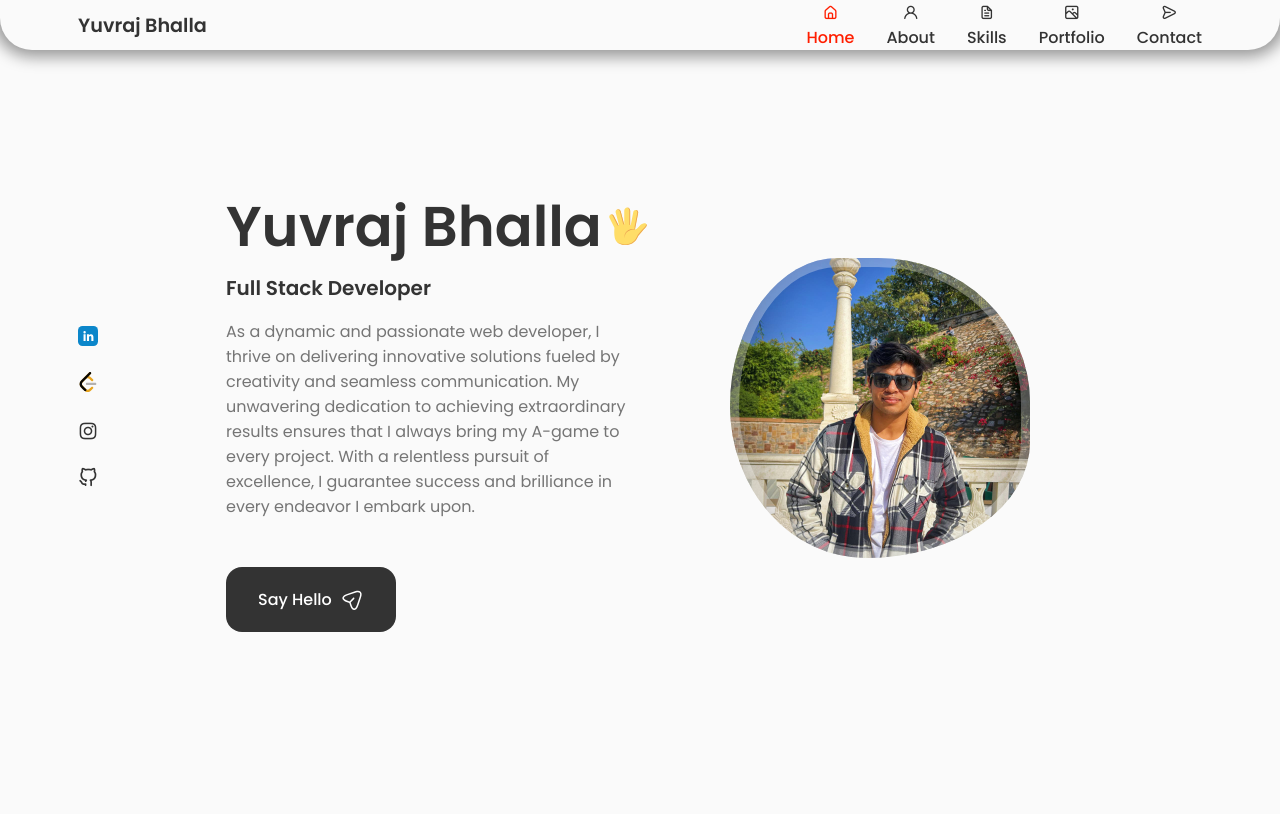
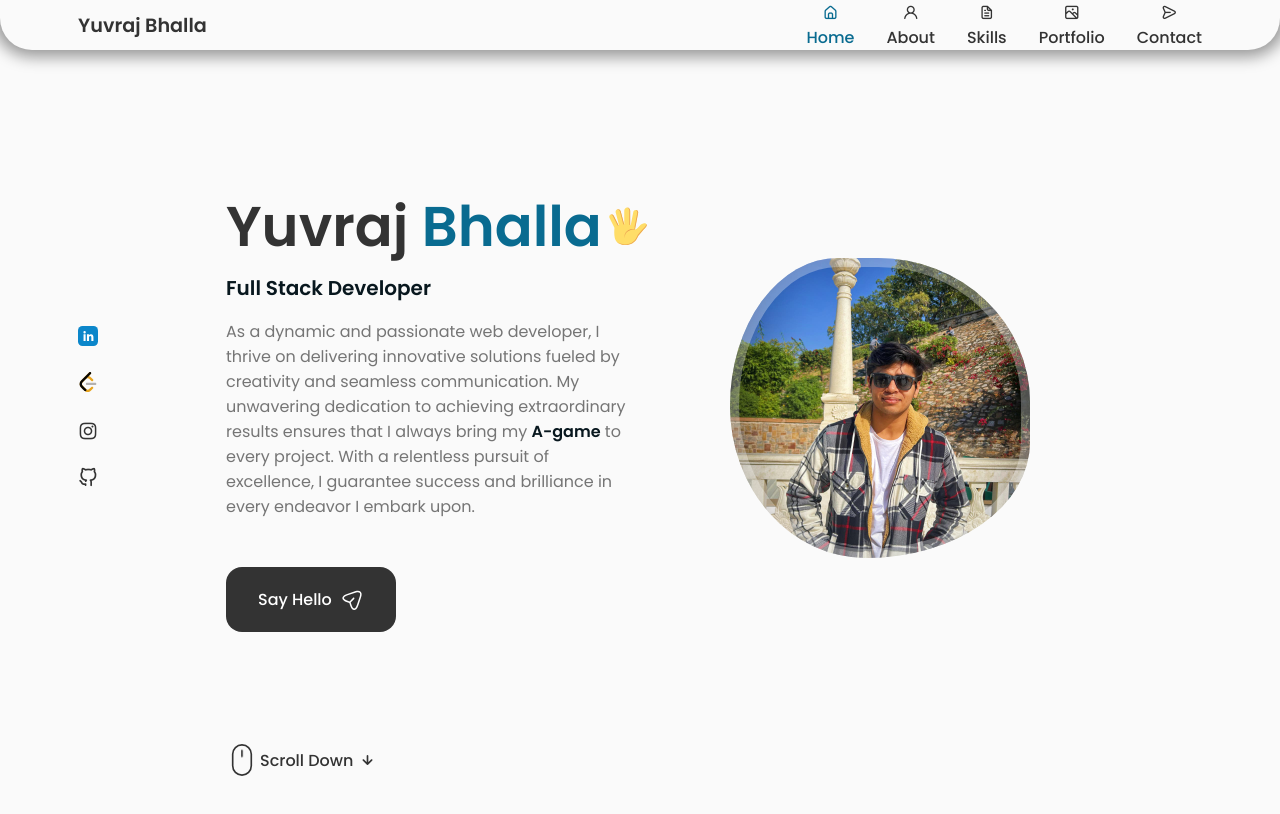
Before and after one commit to Yuvrajbh/Portfolio, a React (Create React App) app in the folder portfolio/: page / in a window 1280 px wide. Built offline with nearby package versions, Linux system fonts and the light colour scheme.

Commit message:
Home section

```diff
--- a/portfolio/src/components/Head/head.css
+++ b/portfolio/src/components/Head/head.css
@@ -42,7 +42,7 @@
 /* ACTIVE LINK */
 .active-link,
 .nav__link:hover{
-    color:rgb(255, 30, 0);
+    color:#096B90;
 }
 .scroll-header{
     box-shadow: 0 -1px 4px rgba(0, 0, 0, 0.15);
--- a/portfolio/src/components/Home/Data.jsx
+++ b/portfolio/src/components/Home/Data.jsx
@@ -4,8 +4,8 @@ import React from 'react'
 const Data = () => {
     return (
         <div className='home__data'>
-      <h1 className='home__title'>
-        Yuvraj Bhalla
+            <h1 className='home__title' >
+                Yuvraj <span style={{color:"#096B90"}}>Bhalla</span>
                 <svg
                     width='36'
                     height='36'
@@ -56,10 +56,10 @@ const Data = () => {
                     ></path>
                 </svg>
             </h1>
-      <h3 className='home__subtitle'>Full Stack Developer</h3>
+            <h3 className='home__subtitle' style={{color:"#08171E"}}>Full Stack Developer</h3>
             <p className='home__description'>
 
-As a dynamic and passionate web developer, I thrive on delivering innovative solutions fueled by creativity and seamless communication. My unwavering dedication to achieving extraordinary results ensures that I always bring my A-game to every project. With a relentless pursuit of excellence, I guarantee success and brilliance in every endeavor I embark upon.
+                As a dynamic and passionate web developer, I thrive on delivering innovative solutions fueled by creativity and seamless communication. My unwavering dedication to achieving extraordinary results ensures that I always bring my <span style={{color:"#08171E" , fontWeight:'bolder'}}>A-game</span>  to every project. With a relentless pursuit of excellence, I guarantee success and brilliance in every endeavor I embark upon.
             </p>
             <a href='#contact' className='button button--flex'>
                 Say Hello
--- a/portfolio/src/components/Home/Home.css
+++ b/portfolio/src/components/Home/Home.css
@@ -21,7 +21,7 @@
 }
 
 .home__social-icon:hover{
-    color: rgba(255, 30, 0, 0.571);
+    color: #096B90;
     transition: 0.3s;
 }
 
--- a/portfolio/src/components/Home/ScrollDown.jsx
+++ b/portfolio/src/components/Home/ScrollDown.jsx
@@ -1,9 +1,47 @@
 import React from 'react'
 
-function ScrollDown() {
+const ScrollDown = () => {
   return (
-    <div>
-
+    <div className='home__scroll'>
+      <a href='#about' className='home__scroll-button button--flex'>
+        <svg
+          width='32px'
+          height='32px'
+          class='home__scroll-mouse'
+          viewBox='0 0 247 390'
+          version='1.1'
+          xmlns='http://www.w3.org/2000/svg'
+          xmlnsXlink='http://www.w3.org/1999/xlink'
+          style={{
+            fillRule: 'evenodd',
+            clipRule: 'evenodd',
+            strokeLinecap: 'round',
+            strokeLinejoin: 'round',
+            strokeMiterlimit: '1.5'
+          }}
+        >
+          <path
+            class='wheel'
+            d='M123.359,79.775l0,72.843'
+            style={{
+              fill: 'none',
+              stroke: 'var(--title-color)',
+              strokeWidth: '20px'
+            }}
+          ></path>
+          <path
+            id='mouse'
+            d='M236.717,123.359c0,-62.565 -50.794,-113.359 -113.358,-113.359c-62.565,0 -113.359,50.794 -113.359,113.359l0,143.237c0,62.565 50.794,113.359 113.359,113.359c62.564,0 113.358,-50.794 113.358,-113.359l0,-143.237Z'
+            style={{
+              fill: 'none',
+              stroke: 'var(--title-color)',
+              strokeWidth: '20px'
+            }}
+          ></path>
+        </svg>
+        <span className='home__scroll-name'>Scroll Down</span>
+        <i class='uil uil-arrow-down home__scroll-arrow'></i>
+      </a>
     </div>
   )
 }
```
Lines whose indentation alone changed are shown as unchanged.
